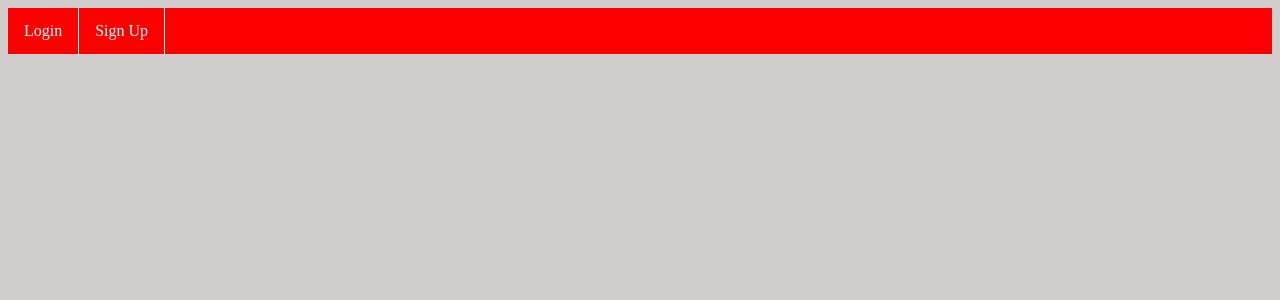
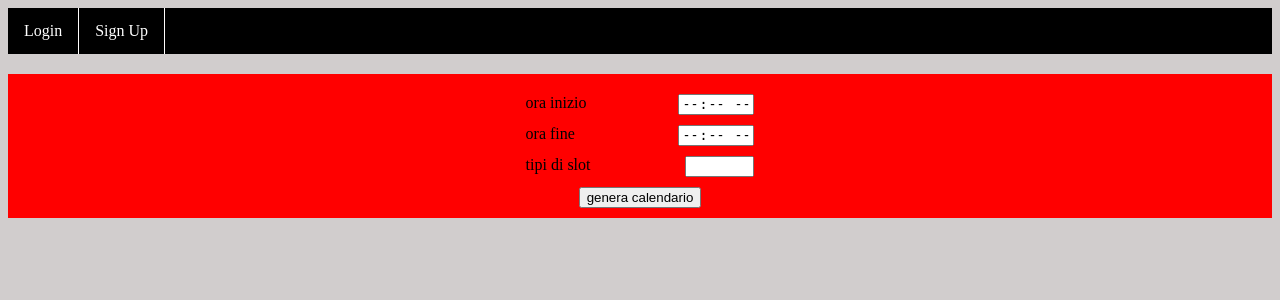
Before and after one commit to EnriNoob/Tesi-Uni, a Flask app: page /ccalendar in a window 1280 px wide. Shown: the top 300 px of the page. Run offline with Flask 3, Linux system fonts and the light colour scheme; some libraries are stand-ins or nearby versions.

Commit message:
aggiunti controlli al form in ccalendar

```diff
--- a/website/auth.py
+++ b/website/auth.py
@@ -3,6 +3,7 @@ from .models import User
 from werkzeug.security import generate_password_hash, check_password_hash
 from . import db
 from flask_login import login_user, login_required, logout_user, current_user
+import datetime
 
 
 auth = Blueprint('auth',__name__)
@@ -66,6 +67,30 @@ def sign_up():
 
 
     return render_template("sign_up.html", user = current_user)
-@auth.route('/ccalendar')
+@auth.route('/ccalendar', methods=['GET', 'POST'])
 def create_calendar():
-    return render_template("ccalendar.html", user = current_user)
+    if request.method == 'POST':
+        #flash('metodo post avvenuto con successo')
+        starthour = request.form.get("orainizio")
+        endhour = request.form.get('orafine')
+        typeslot = request.form.get('tiposlot')
+        print(starthour,endhour,typeslot)
+
+        orainizio = datetime.time(int(starthour[0:2]),int(starthour[3:]),0)
+        orafine = datetime.time(int(endhour[0:2]),int(endhour[3:]),0)
+
+        secondiInizio = orainizio.hour * 3600 + orainizio.minute * 60
+        secondiFine = orafine.hour * 3600 + orafine.minute * 60
+
+        print(secondiInizio)
+        print(secondiFine)
+
+        if starthour == "" or endhour == "" or typeslot == "":
+            flash('attenzione, non hai inserito uno di questi dati!')
+            return render_template("ccalendar.html", user=current_user)
+        elif secondiInizio > secondiFine:
+            flash('attenzione, hai inserito l\'ora di inizio maggiore dell\'ora di fine!')
+            return render_template("ccalendar.html", user=current_user)
+        return redirect(url_for('views.home'))
+    else:
+        return render_template("ccalendar.html", user=current_user)
--- a/website/static/baseStyle.css
+++ b/website/static/baseStyle.css
@@ -6,7 +6,7 @@ body {
     margin: 0;
     padding: 0;
     overflow: hidden;
-    background-color: red;
+    background-color: black;
 }
 .navbared li {
     float: left;
--- /dev/null
+++ b/website/static/ccalendarStyle.css
@@ -0,0 +1,32 @@
+.form-main{
+    background-color: red;
+    margin-top: 20px;
+    display: flex;
+    flex-direction: column;
+    align-items: center;
+    padding: 10px;
+}
+.form-main form{
+    width: 20%;
+}
+.form-elements{
+    margin: 10px 10px 10px 10px;
+    display: flex;
+    flex-direction: row;
+    justify-content: space-between;
+}
+.form-elements #tiposlot{
+    width: 27%;
+}
+.form-input{
+    display: flex;
+    justify-content: center;
+}
+input[type="time"]::-webkit-calendar-picker-indicator {
+    display: none;
+  }
+
+  input[type="time"]::-webkit-inner-spin-button,
+  input[type="time"]::-webkit-clear-button {
+    display: none;
+  }
--- a/website/static/loginStyle.css
+++ b/website/static/loginStyle.css
@@ -11,3 +11,7 @@
     margin-top: 30px;
     margin-bottom: 10px;
 }
+
+.form-group input{
+    width: 40%;
+}
--- a/website/templates/base.html
+++ b/website/templates/base.html
@@ -6,6 +6,7 @@
     <link rel="stylesheet" href="{{ url_for('static', filename='baseStyle.css') }}">
     <link rel="stylesheet" href="{{ url_for('static', filename='loginStyle.css') }}">
     <link rel="stylesheet" href="{{ url_for('static', filename='homeStyle.css') }}">
+    <link rel="stylesheet" href="{{ url_for('static', filename='ccalendarStyle.css') }}">
     <script src="https://kit.fontawesome.com/18247ee54d.js" crossorigin="anonymous"></script>
     <title>{% block title %}Home{% endblock %}</title>
   </head>
--- a/website/templates/ccalendar.html
+++ b/website/templates/ccalendar.html
@@ -3,8 +3,32 @@
 
 {% block content %}
 <div class="form-main">
+    <form method="post">
+        <div class="form-elements">
+            <label for="orainizio">ora inizio</label>
+            <input type="time" list="times" id="orainizio" name="orainizio" step="900" min="09:00" max="20:00">
+        </div>
+        <div class="form-elements">
+            <label for="orafine"">ora fine</label>
+            <input type="time" list="times" id="orafine" name="orafine" step="900" min="09:00" max="20:00">
+        </div>
+        <div class="form-elements">
+            <label for="tiposlot">tipi di slot</label>
+            <input type="number" id="tiposlot" name="tiposlot" min="30" max="90" step="30">
+        </div>
+        <div class="form-input">
+            <input type="submit" value="genera calendario">
+        </div>
+        <div class="calendar">
 
-
+        </div>
+    </form>
 </div>
+<script>
+    function generateCalendar(){
+        document.getElementById("button")
+        console.log("sadifjaoidgjerow");
+    }
+</script>
 
 {% endblock %}
```
Also changed, not shown: website/templates/login.html (line endings or trailing spaces).
